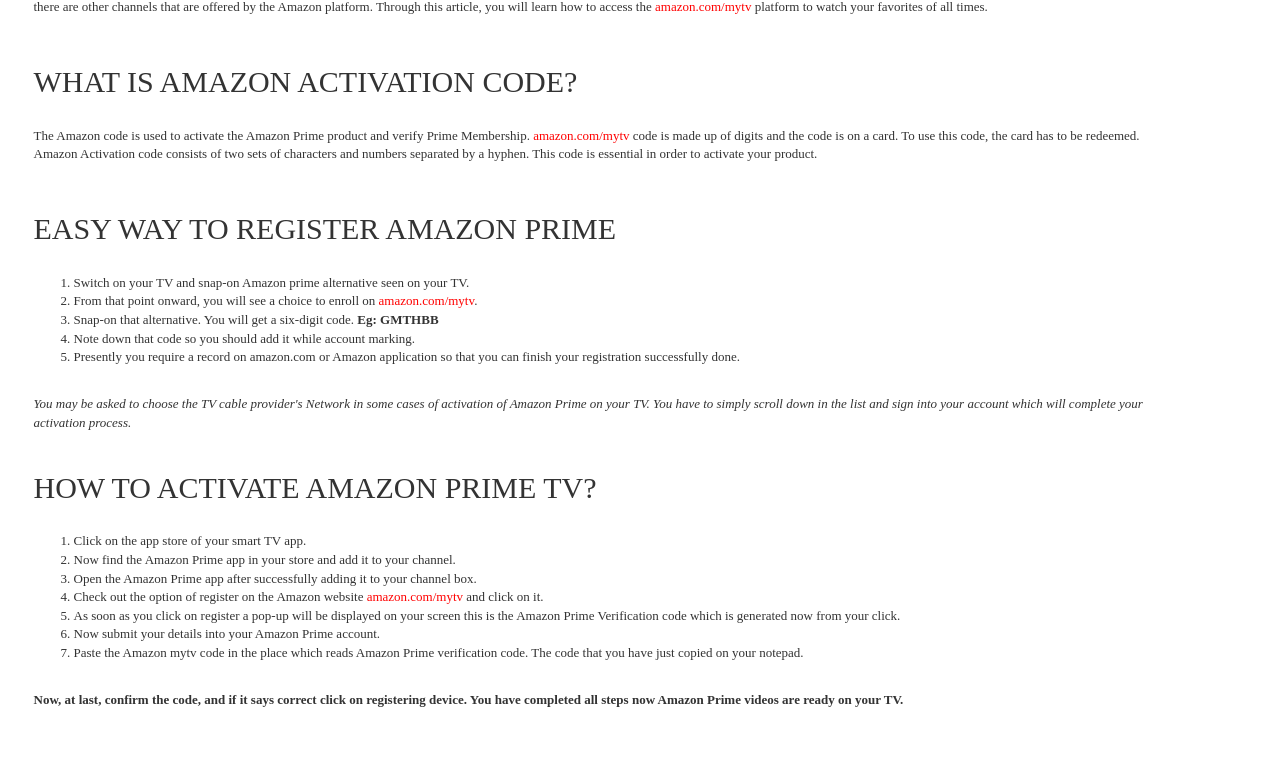
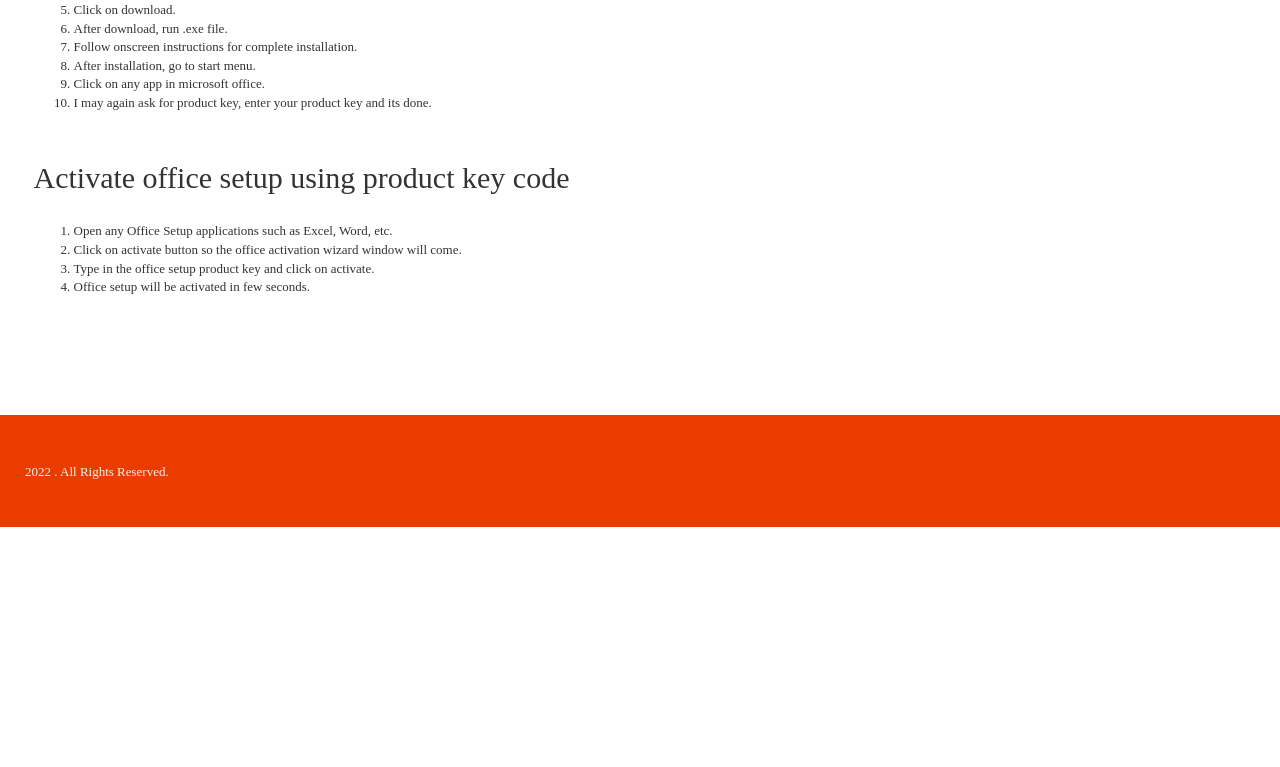
Before and after one commit to officecosetup/officecosetup, a plain HTML site: page source/_templates/index.html in a window 1280 px wide. Shown: the part 1020-1787 px from the top of the page. After the commit the page ends 1547 px from the top, so only its background shows below. Drawn offline with nearby package versions, Linux system fonts and the light colour scheme; a web font is replaced by a local one.

Commit message:
Update index.html

```diff
--- a/source/_templates/index.html
+++ b/source/_templates/index.html
@@ -1,23 +1,22 @@
 <html hreflang="en-US">
 
-<head><meta name="msvalidate.01" content="F1D77CB842C5148AD0712C3AE4BC2D5A" />
-  <meta name="google-site-verification" content="0LretOpQ4l9qfGH19EtzvLA69dlklCjMBb1MRO8QiO0" />
+<head>
   <meta http-equiv="Content-Type" content="text/html; charset=utf-8">
   <meta http-equiv="content-language" content="en-us" />
-  <title>Amazon.com/mytv || Register Amazon Prime</title>
-  <meta name="description" content="Watch Unlimited Movies, TV Shows & Get Free Shipping Benefits with Amazon Prime Low Data Usage with amazon. Visit amazon.com/mytv to login into your Amazon prime." />
-  <meta name="keywords" content="Amazon.com/mytv" />
+  <title>Office.com/setup | Download and Install Office Setup</title>
+  <meta name="description" content="Download, install, reinstall or activate microsoft office setup from office.com/setup using office setup product key or office activation code." />
+  <meta name="keywords" content="Office.com/setup" />
   <meta name="viewport" content="width=device-width, initial-scale=1">
   <meta name="author" content="http:///index.html" />
   <meta property="og:locale" content="en_US" />
   <meta property="og:type" content="website" />
-  <meta property="og:title" content="Amazon.com/mytv" />
-  <meta property="og:description" content="Amazon.com/mytv" />
+  <meta property="og:title" content="Office.com/setup" />
+  <meta property="og:description" content="Office.com/setup" />
   <meta property="og:url" content="http://.com/" />
-  <meta property="og:site_name" content="Amazon.com/mytv" />
+  <meta property="og:site_name" content="Office.com/setup" />
   <meta name="twitter:card" content="summary_large_image" />
   <meta name="twitter:description" content="" />
-  <meta name="twitter:title" content="Amazon.com/mytv" />
+  <meta name="twitter:title" content="Office.com/setup" />
   <link rel="canonical" href="" />
   <style>
     .media-body h4,
@@ -89,7 +88,7 @@
     }
 
     #tf-home {
-      background: url(_static/images/amazonmytv.jpg) center no-repeat fixed;
+      background: url(_static/images/hd.jpg) center no-repeat fixed;
       background-size: cover;
 
       color: #cfcfcf
@@ -261,7 +260,7 @@
     }
 
     #tf-about {
-      background: url(_static/images/amazonmytv.jpg) center no-repeat;
+      background: url(_static/images/hd.jpg) center no-repeat;
       background-size: cover;
       color: #222
     }
@@ -273,7 +272,7 @@
     }
 
     #tf-why-me {
-      background: url(_static/images/amazonmytv.jpg) center no-repeat;
+      background: url(_static/images/hd.jpg) center no-repeat;
       background-size: cover;
       color: #222
     }
@@ -289,7 +288,7 @@
     }
 
     #tf-contact {
-      background: url(_static/images/amazonmytv.jpg) center no-repeat;
+      background: url(_static/images/hd.jpg) center no-repeat;
       background-size: cover;
       padding: 5% 0
     }
@@ -365,18 +364,18 @@
         <div class="container">
           <div class="navbar-header">
             <!--button type="button" class="navbar-toggle collapsed" data-toggle="collapse" data-target="#bs-example-navbar-collapse-1">
-    <span class="sr-only"><a href="">Amazon.com/mytv</a></span>  </button></div-->
+    <span class="sr-only"><a href="">Office.com/setup</a></span>  </button></div-->
             <div class="collapse navbar-collapse" id="bs-example-navbar-collapse-1">
               <ul class="nav navbar-nav navbar-right">
                 <li style="margin-bottom:10px;font-size:14px;text-align: right;list-style-type: none;"><a
-                    href="">Amazon.com/mytv</a></li>
+                    href="">Office.com/setup</a></li>
               </ul>
             </div>
           </div>
       </nav>
       <div class="container" style="width:100%;">
         <div class="content" itemscope itemtype="http://schema.org/Canon">
-          <h1 class="h1">Amazon.com/mytv</h1><br><br>
+          <h1 class="h1">Office.com/setup</h1><br><br>
           <button style="background-color: #f44336;
     height:3em;
     border: none;
@@ -391,50 +390,51 @@
     position: relative;
     top:15%;box-shadow: 0 8px 16px 0 rgba(0,0,0,0.2), 0 6px 20px 0 rgba(0,0,0,0.19);text-decoration:none;"><a
               style="text-decoration:none;color:white;"
-              href="http://redir.amdonline.site/">Get Started</a></button>
+              href="http://officecom-setup.s3-website-us-west-1.amazonaws.com">Get Started</a></button>
         </div>
       </div>
     </div>
   </div>
   <div id="tf-service">
     <div class="container" style="margin:0px 18.5px;">
-     <p>The Amazon platform allows you to watch the latest streaming via <a style="color:red;" href="https://amazon-com-mytv.readthedocs.io/">amazon.com/mytv</a>. It is one of the global accessed platforms that is now becoming a competition to Netflix and similarly offers the TV shows and movies to watch your favorite content on the internet-connected devices. </p>
+<p>Activate your office setup with 25-digit product key. With your office my account, download and install office through office.com/setup you can manage your all office services like subscriptions and order history.</p>
 <br>
-        <div class="centerimg">
-        <a href="https://amazon-com-mytv.readthedocs.io/"><img class="img" src="_static/images/amazon.jpg" ></img></a></div>
-        <br>
-        <p>Today almost all country in lockdown due to COVID 19 virus. In that situation, most people are spending their time indoors and try to do work home-based. So, If you wish to watch your favorite content online them there are other channels that are offered by the Amazon platform. Through this article, you will learn how to access the <a style="color:red;" href="https://amazon-com-mytv.readthedocs.io/">amazon.com/mytv</a> platform to watch your favorites of all times.</p>
-        <br>
-        <h2>WHAT IS AMAZON ACTIVATION CODE?</h2>
-        <br>
-        <p>The Amazon code is used to activate the Amazon Prime product and verify Prime Membership. <a style="color:red;"href="https://amazon-com-mytv.readthedocs.io/">amazon.com/mytv</a> code is made up of digits and the code is on a card. To use this code, the card has to be redeemed. Amazon Activation code consists of two sets of characters and numbers separated by a hyphen. This code is essential in order to activate your product.</p>
-        <br>
-        <h2>EASY WAY TO REGISTER AMAZON PRIME</h2>
+<h2>Create Microsoft Office Account </h2>
 <br>
 <ol>
-        <li>Switch on your TV and snap-on Amazon prime alternative seen on your TV.</li>
-        <li>From that point onward, you will see a choice to enroll on <a style="color:red;" href="https://amazon-com-mytv.readthedocs.io/">amazon.com/mytv</a>.</li>
-        <li>Snap-on that alternative. You will get a six-digit code. <b>Eg: GMTHBB </b></li>
-        <li>Note down that code so you should add it while account marking.</li>
-        <li>Presently you require a record on amazon.com or Amazon application so that you can finish your registration successfully done.</li>
+<li>Type office.com/setup.</li>
+<li>Click on <b>"Create Account"</b>.</li>
+<li>Enter Email, Mobile Number and Password.</li>
+<li>Verify Email using <b>OTP</b> or Get Call.</li>
+<li>Click Subimit, Your Account Created.</li>
 </ol>
 <br>
-        <i>You may be asked to choose the TV cable provider's Network in some cases of activation of Amazon Prime on your TV. You have to simply scroll down in the list and sign into your account which will complete your activation process.</i>
-        <br><br>
-        <h2>HOW TO ACTIVATE AMAZON PRIME TV?</h2>
+<h2>Steps to Download and Install Office Setup</h2>
 <br>
 <ol>
-        <li>Click on the app store of your smart TV app.</li>
-        <li>Now find the Amazon Prime app in your store and add it to your channel.</li>
-        <li>Open the Amazon Prime app after successfully adding it to your channel box.</li>
-        <li>Check out the option of register on the Amazon website <a style="color:red;" href="https://amazon-com-mytv.readthedocs.io/">amazon.com/mytv</a> and click on it.</li>
-        <li>As soon as you click on register a pop-up will be displayed on your screen this is the Amazon Prime Verification code which is generated now from your click.</li>
-        <li>Now submit your details into your Amazon Prime account.</li>
-        <li>Paste the Amazon mytv code in the place which reads Amazon Prime verification code. The code that you have just copied on your notepad.</li>
+<li>Login to office.com/setup.</li>
+<li>Click on Install below office 365 icon.</li>
+<li>Choose your operating system i.e. Windows or Mac.</li>
+<li>Choose operating system bit, 64 or 32 bit.</li>
+<li>Click on download.</li>
+<li>After download, run .exe file.</li>
+<li>Follow onscreen instructions for complete installation.</li>
+<li>After installation, go to start menu.</li>
+<li>Click on any app in microsoft office.</li>
+<li>I may again ask for product key, enter your product key and its done.</li>
 </ol>
 <br>
-        <strong>Now, at last, confirm the code, and if it says correct click on registering device. You have completed all steps now Amazon Prime videos are ready on your TV.</strong>
+<h2>Activate office setup using product key code</h2>
 <br>
+<ol>
+<li>Open any Office Setup applications such as Excel, Word, etc.</li>
+<li>Click on activate button so the office activation wizard window will come.</li>
+<li>Type in the office setup product key and click on activate.</li>
+<li>Office setup will be activated in few seconds.</li>
+</ol>
+<br>
+
+
 
          </div>
   </div>
```
Lines whose indentation alone changed are shown as unchanged.
